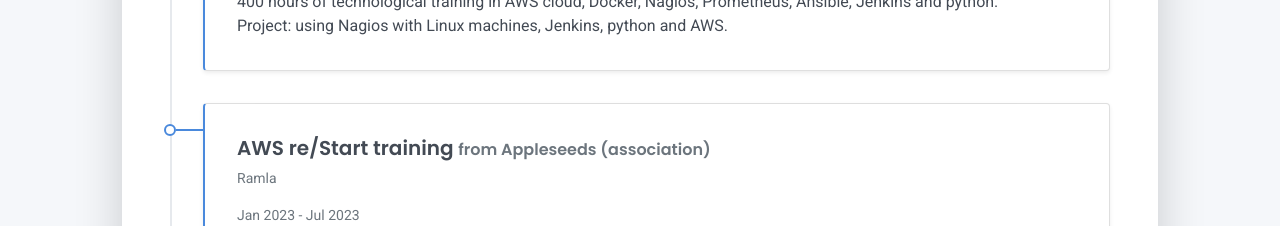
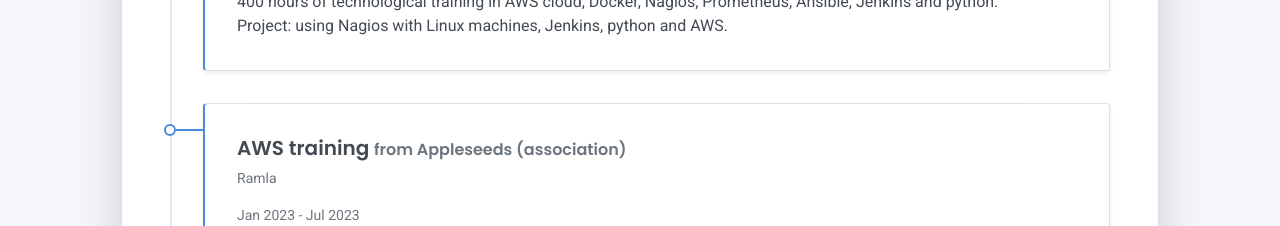
Before and after one commit to ilyar88/Resume, a plain HTML site: page index.html in a window 1280 px wide. Shown: the part 2720-2946 px from the top of the page. Drawn offline with Linux system fonts and the light colour scheme.

Commit message:
Update index.html

```diff
--- a/index.html
+++ b/index.html
@@ -222,7 +222,7 @@
       </div>
       <div class="timeline-card timeline-card-primary card shadow-sm">
         <div class="card-body">
-          <div class="h5 mb-1">AWS re/Start training <span class="text-muted h6">from Appleseeds (association)</span></div>
+          <div class="h5 mb-1">AWS training <span class="text-muted h6">from Appleseeds (association)</span></div>
           <div class="text-muted text-small mb-2">Ramla</div>
           <div class="text-muted text-small mb-2">Jan 2023 - Jul 2023</div>
           <div>600 hours of technological training in AWS cloud, security, IT, Linux, Python, Databases,
```
